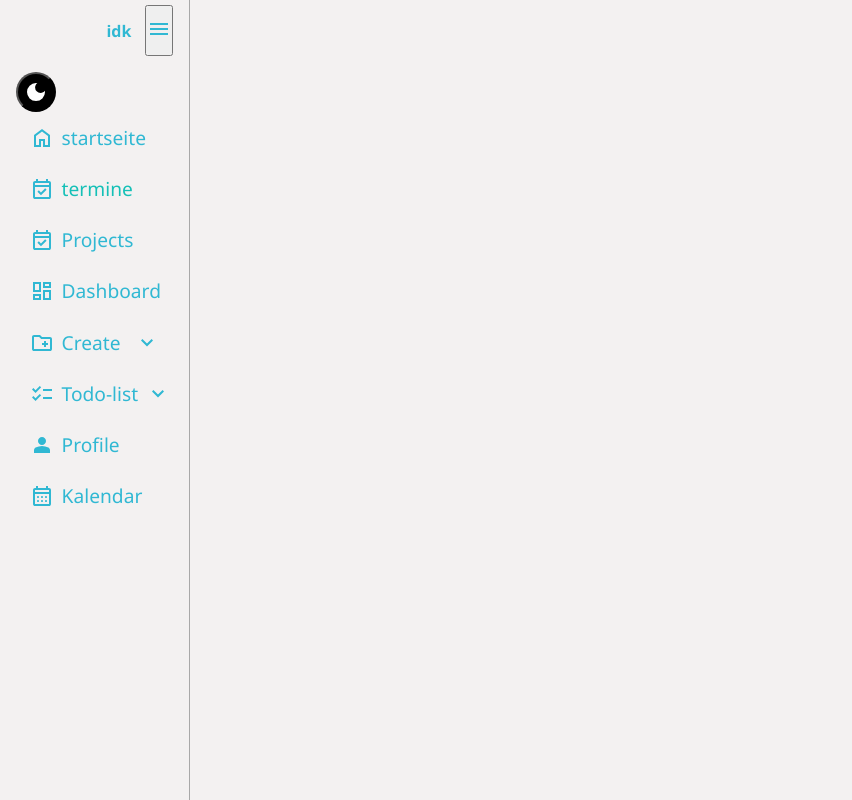
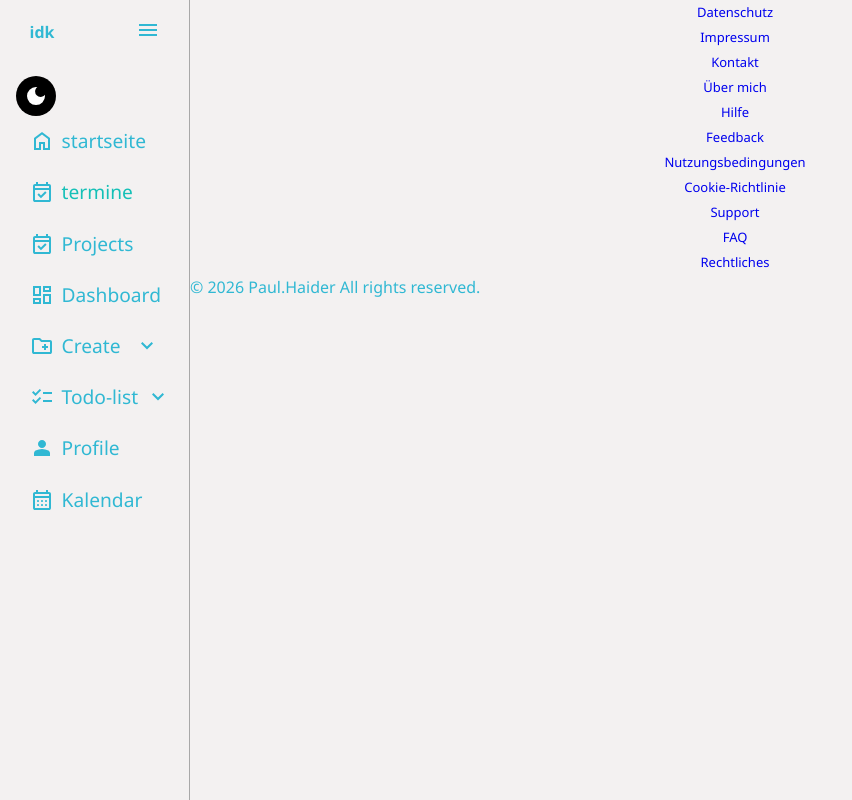
Before and after one commit to 345235/project-1, a plain HTML site: page termine.html in a window 1280 px wide. Shown: the whole page, without its empty margins (0-852 px from the left). Drawn offline with Linux system fonts and the light colour scheme.

Commit message:
copyed some code to other files and added some code to the files

```diff
--- a/startseite-4.html
+++ b/startseite-4.html
@@ -118,6 +118,7 @@
         display: flex;
         align-items: center;
         justify-content: center;
+        margin-bottom: 30px;
   }
 
 </style>
--- a/termine.css
+++ b/termine.css
@@ -429,9 +429,14 @@ font: inherit;
 #toggle-btn:hover {
     background-color: var(--hover3-color);
 }
+.info-section{
+text-align: center;
+
+}
 
 .info a{
     text-align: center;
+    align-content: center;
     font-size: 13px;
     text-decoration: var(--base-color)
 
--- a/termine.html
+++ b/termine.html
@@ -8,9 +8,10 @@
     <link rel="stylesheet" href="termine.css">
     <link rel="stylesheet" href="darkmod.js" type="text/javascript">
     <link rel="stylesheet" href="startseite-4.html">
-    <link rel="stylesheet" href="sidebar.js"
-    <script herf="darkmode.js" type="text/javascript"></script>
-
+    <link rel="stylesheet" href="sidebar.js">
+    <script src="darkmod.js" type="text/javascript" defer></script>
+    <script src="sidebar.js" type="text/javascript" defer></script>
+</head>
 </head>
 <body>
 <nav id="sidebar">
@@ -18,7 +19,7 @@
 
       <li>
       <span class="logo">idk</span>
-      <button class="toggle-btn">
+      <button onclick="toggleSidebar()" id="toggle-btn">
         <svg xmlns="http://www.w3.org/2000/svg" height="24px" viewBox="0 -960 960 960" width="24px" fill="#e3e3e3"><path d="M120-240v-80h720v80H120Zm0-200v-80h720v80H120Zm0-200v-80h720v80H120Z"/></svg>
       </button>
       </li>
@@ -58,7 +59,7 @@
       </a>
   </li>
   <li>
-      <button class="dropdown-btn">
+      <button onclick=toggleSubMenu(this) class="dropdown-btn">
       <svg xmlns="http://www.w3.org/2000/svg" height="24px" viewBox="0 -960 960 960" width="24px" fill="#e3e3e3"><path d="M560-320h80v-80h80v-80h-80v-80h-80v80h-80v80h80v80ZM160-160q-33 0-56.5-23.5T80-240v-480q0-33 23.5-56.5T160-800h240l80 80h320q33 0 56.5 23.5T880-640v400q0 33-23.5 56.5T800-160H160Zm0-80h640v-400H447l-80-80H160v480Zm0 0v-480 480Z"/></svg>
         <span>Create</span>
       <svg xmlns="http://www.w3.org/2000/svg" height="24px" viewBox="0 -960 960 960" width="24px" fill="#e3e3e3"><path d="M480-344 240-584l56-56 184 184 184-184 56 56-240 240Z"/></svg>
@@ -72,7 +73,7 @@
     </ul>
   </li>
   <li>
-      <button class="dropdown-btn">
+      <button onclick=toggleSubMenu(this) class="dropdown-btn">
 <svg xmlns="http://www.w3.org/2000/svg" height="24px" viewBox="0 -960 960 960" width="24px" fill="#e3e3e3"><path d="M222-200 80-342l56-56 85 85 170-170 56 57-225 226Zm0-320L80-662l56-56 85 85 170-170 56 57-225 226Zm298 240v-80h360v80H520Zm0-320v-80h360v80H520Z"/></svg>
         <span>Todo-list</span>
       <svg xmlns="http://www.w3.org/2000/svg" height="24px" viewBox="0 -960 960 960" width="24px" fill="#e3e3e3"><path d="M480-344 240-584l56-56 184 184 184-184 56 56-240 240Z"/></svg>
@@ -100,3 +101,59 @@
   </li>
 </ul>
     </nav>
+    <style>
+  .theme-switch {
+    border: none;
+    height: auto;
+    border-radius: 12px;
+    cursor: pointer;
+      transition: background-color 0.4s ease, --secondary-color 0.4s ease;
+      margin-left: top-left;
+        display: flex;
+        align-items: center;
+        justify-content: center;
+  }
+
+</style>
+
+
+<main>
+
+
+
+
+
+
+
+
+
+
+
+
+
+
+
+
+
+
+
+
+
+    <div class="info-section">
+    <p class="info"> <a href="datenschutz.html" class="datenschutz">Datenschutz</a></p>
+    <p class="info"> <a href="impressum.html" class="impressum">Impressum</a></p>
+    <p class="info"> <a href="contact.html" class="contact">Kontakt</a></p>
+    <p class="info"> <a href="about.html" class="about">Über mich</a></p>
+    <p class="info"> <a href="help.html" class="help">Hilfe</a></p>
+    <p class="info"> <a href="feedback.html" class="feedback">Feedback</a></p>
+    </div>
+    <div class="info-section">
+  <p class="info"><a href="terms.html" class="terms">Nutzungsbedingungen</a>
+    <p class="info">  <a href="cookies.html" class="cookies">Cookie-Richtlinie</a></p>
+   <p class="info">   <a href="support.html" class="support">Support</a></p>
+    <p class="info"> <a href="faq.html" class="faq">FAQ</a></p>
+   <p class="info">  <a href="legal.html" class="legal">Rechtliches</a></p>
+   </p>
+    </div>
+   <p class="copyright">© 2026   Paul.Haider All rights reserved.</p>
+  </main>
```
Also changed, not shown: calendar.html (+40 -0 lines), dashboard.html (+40 -0 lines).
